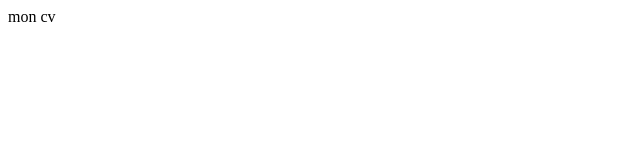
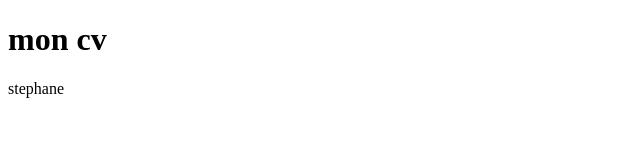
Before and after one commit to steronais59/MON-CV, a plain HTML site: page index.html in a window 1280 px wide. Shown: the whole page, without its empty margins (0-640 px from the left). Drawn offline with Linux system fonts and the light colour scheme.

Commit message:
add stephane

```diff
--- a/index.html
+++ b/index.html
@@ -6,6 +6,7 @@
     <title>mon cv</title>
   </head>
   <body>
-    mon cv
+    <h1>mon cv</h1>
+    <p>stephane</p>
   </body>
 </html>
```
